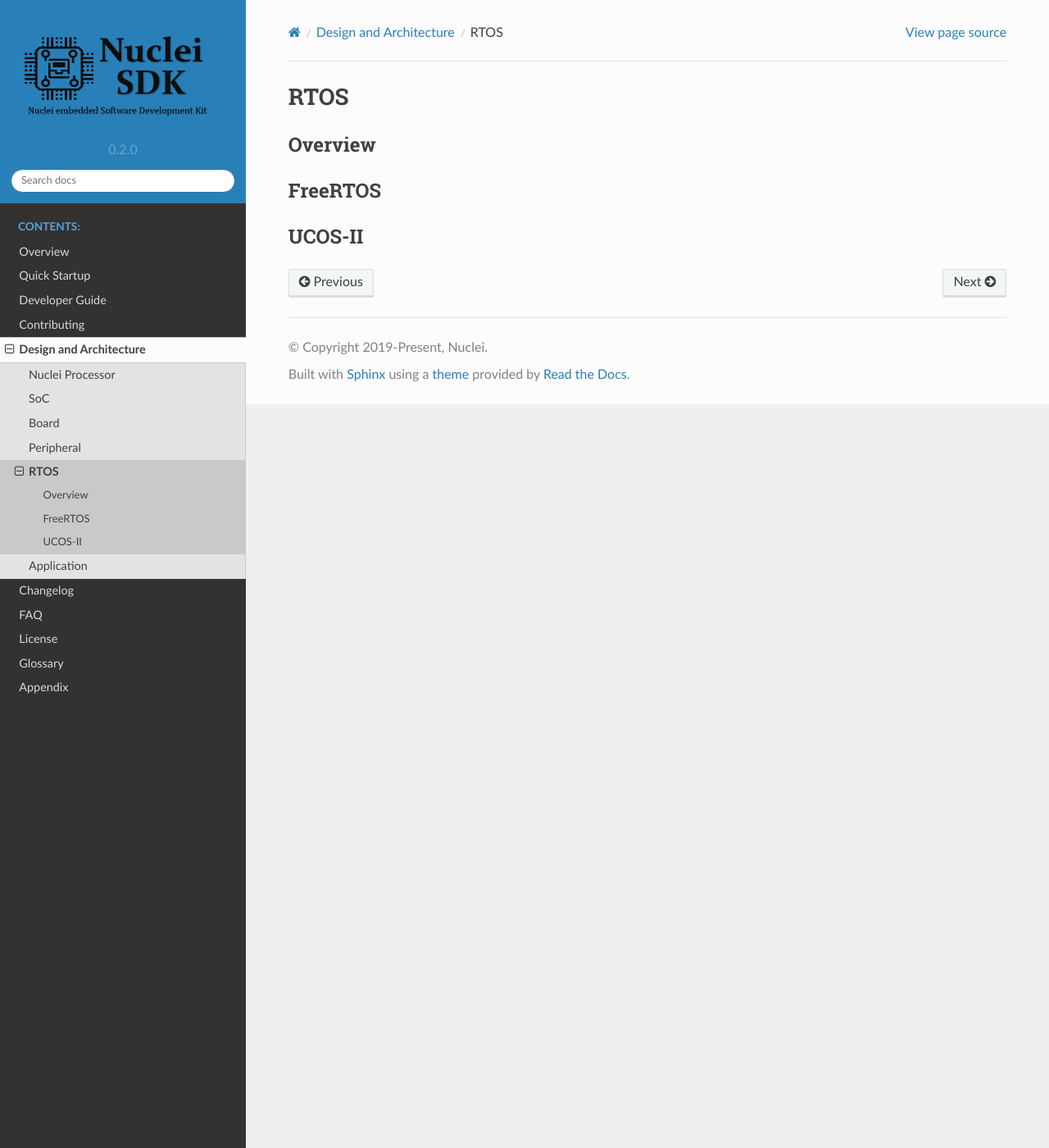
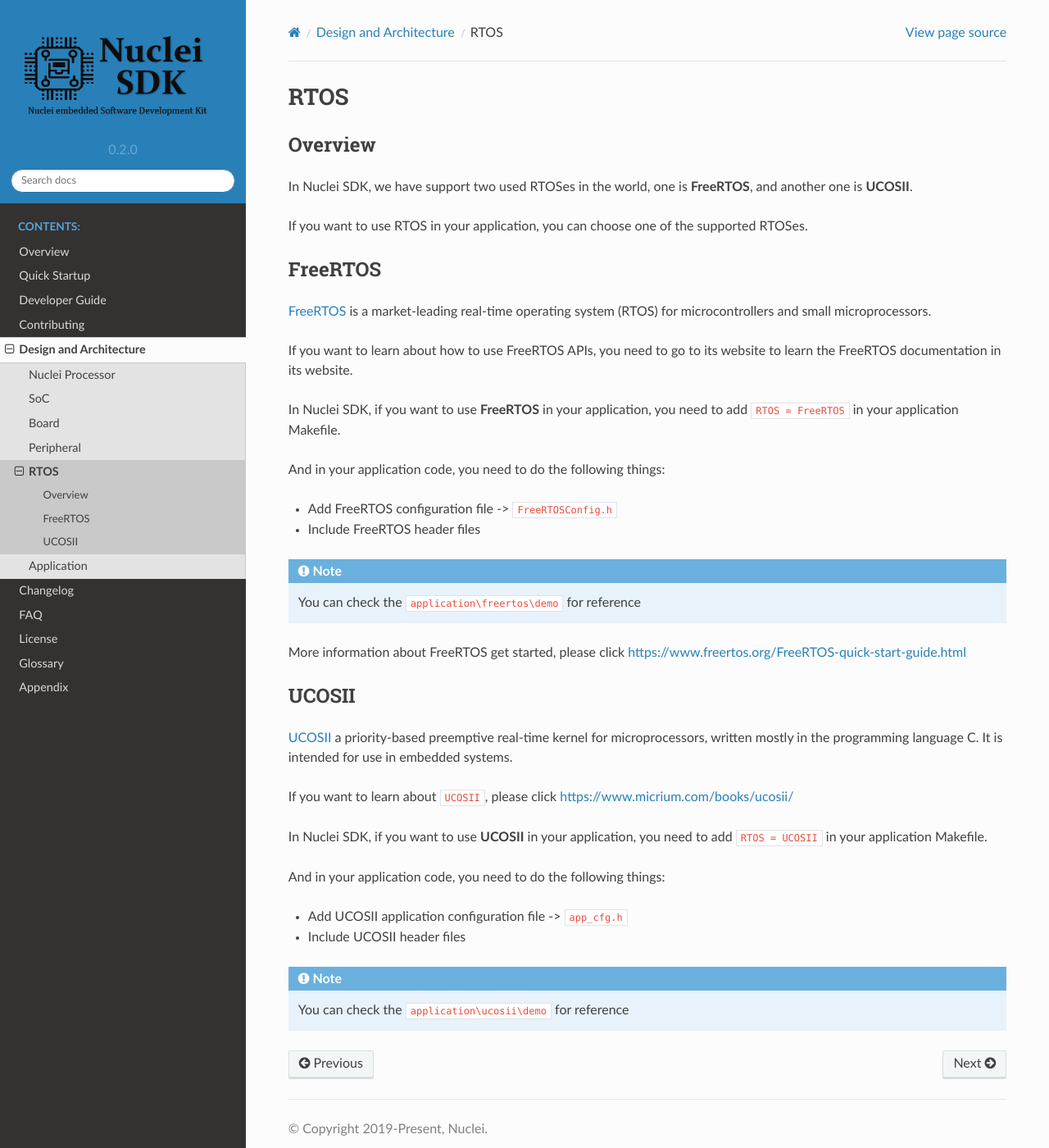
Before and after one commit to Nuclei-Software/nuclei-sdk, a Sphinx documentation site: the page built from doc/source/design/rtos.rst, in a window 1280 px wide and 1400 px high. Shown: the whole window at 82% size. Built offline with Sphinx 7.4.7 and the Read the Docs theme 2.0.0, drawn with Linux system fonts in a browser that asks for light colours.

Commit message:
doc: Add RTOS documentation
Signed-off-by: Huaqi Fang <578567190@qq.com>

```diff
--- a/doc/source/design/rtos.rst
+++ b/doc/source/design/rtos.rst
@@ -8,12 +8,60 @@
 Overview
 --------
 
+In Nuclei SDK, we have support two used RTOSes in the world,
+one is **FreeRTOS**, and another one is **UCOSII**.
+
+If you want to use RTOS in your application, you can choose one
+of the supported RTOSes.
+
 .. _design_rtos_freertos:
 
 FreeRTOS
 --------
 
+`FreeRTOS`_ is a market-leading real-time operating system (RTOS) for
+microcontrollers and small microprocessors.
+
+If you want to learn about how to use FreeRTOS APIs, you need to go to
+its website to learn the FreeRTOS documentation in its website.
+
+In Nuclei SDK, if you want to use **FreeRTOS** in your application, you need
+to add ``RTOS = FreeRTOS`` in your application Makefile.
+
+And in your application code, you need to do the following things:
+
+* Add FreeRTOS configuration file -> ``FreeRTOSConfig.h``
+* Include FreeRTOS header files
+
+.. note::
+
+    You can check the ``application\freertos\demo`` for reference
+
+More information about FreeRTOS get started, please click
+https://www.freertos.org/FreeRTOS-quick-start-guide.html
+
 .. _design_rtos_ucosii:
 
-UCOS-II
--------
+UCOSII
+------
+
+`UCOSII`_ a priority-based preemptive real-time kernel for microprocessors,
+written mostly in the programming language C. It is intended for use in embedded systems.
+
+If you want to learn about ``UCOSII``, please click https://www.micrium.com/books/ucosii/
+
+In Nuclei SDK, if you want to use **UCOSII** in your application, you need
+to add ``RTOS = UCOSII`` in your application Makefile.
+
+And in your application code, you need to do the following things:
+
+* Add UCOSII application configuration file -> ``app_cfg.h``
+* Include UCOSII header files
+
+.. note::
+
+    You can check the ``application\ucosii\demo`` for reference
+
+
+.. _FreeRTOS: https://www.freertos.org/
+.. _UCOSII: https://www.micrium.com/
```
